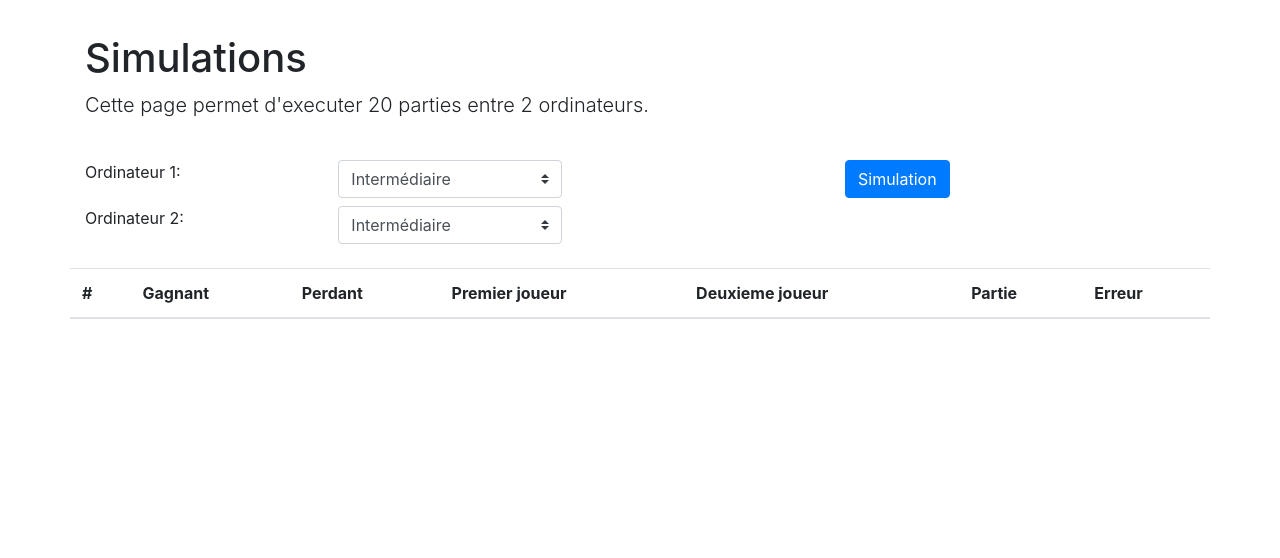
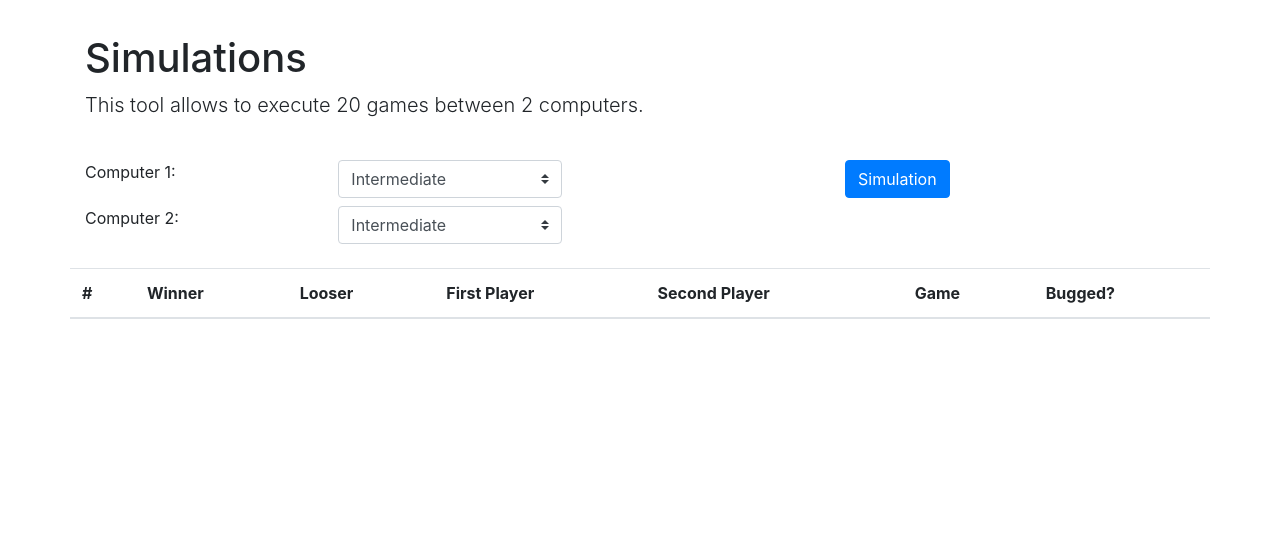
Before and after one commit to jpboudreault/tictactoe, a Django app: page /simulation in a window 1280 px wide. Shown: the part 74-632 px from the top of the page. Run offline with Django 3.2, Linux system fonts and the light colour scheme; lists and menus that the app fills with data are empty; some libraries are stand-ins or nearby versions.

Commit message:
Adding translations

```diff
--- a/game/templates/simulation.html
+++ b/game/templates/simulation.html
@@ -1,33 +1,34 @@
 {% extends "base_generic.html" %}
 
+{% load i18n %}
 {% block content %}
-<h1 class="mt-5">Simulations</h1>
-<p class="lead">Cette page permet d'executer 20 parties entre 2 ordinateurs.</p>
+<h1 class="mt-5">{% trans 'Simulations' %}</h1>
+<p class="lead">{% trans 'This tool allows to execute 20 games between 2 computers.' %}</p>
 <div class="row pt-4">
     <div class="col-8">
         <div class="row">
-            <div class="col-4"><span>Ordinateur 1:</span></div>
+            <div class="col-4"><span>{% trans 'Computer' %} 1:</span></div>
             <div class="col-4">
                 <select id="game-cpu1" class="custom-select">
-                    <option value="rand">D&eacute;butant</option>
-                    <option value="center" selected>Interm&eacute;diaire</option>
-                    <option value="exp">Exp&eacute;rimental</option>
+                    <option value="rand">{% trans 'Beginner' %}</option>
+                    <option value="center" selected>{% trans 'Intermediate' %}</option>
+                    <option value="exp">{% trans 'Experimental' %}</option>
                 </select>
             </div>
         </div>
         <div class="row pt-2">
-            <div class="col-4"><span>Ordinateur 2:</span></div>
+            <div class="col-4"><span>{% trans 'Computer' %} 2:</span></div>
             <div class="col-4">
                 <select id="game-cpu2" class="custom-select">
-                    <option value="rand">D&eacute;butant</option>
-                    <option value="center" selected>Interm&eacute;diaire</option>
-                    <option value="xav">Exp&eacute;rimental</option>
+                    <option value="rand">{% trans 'Beginner' %}</option>
+                    <option value="center" selected>{% trans 'Intermediate' %}</option>
+                    <option value="xav">{% trans 'Experimental' %}</option>
                 </select>
             </div>
         </div>
     </div>
     <div class="col-4">
-        <button id="simulation-start" type="button" class="btn btn-primary co">Simulation</button>
+        <button id="simulation-start" type="button" class="btn btn-primary co">{% trans 'Simulation' %}</button>
     </div>
 </div>
 <div class="row pt-4">
@@ -35,12 +36,12 @@
         <thead>
         <tr>
             <th scope="col">#</th>
-            <th scope="col">Gagnant</th>
-            <th scope="col">Perdant</th>
-            <th scope="col">Premier joueur</th>
-            <th scope="col">Deuxieme joueur</th>
-            <th scope="col">Partie</th>
-            <th scope="col">Erreur</th>
+            <th scope="col">{% trans 'Winner' %}</th>
+            <th scope="col">{% trans 'Looser' %}</th>
+            <th scope="col">{% trans 'First Player' %}</th>
+            <th scope="col">{% trans 'Second Player' %}</th>
+            <th scope="col">{% trans 'Game' %}</th>
+            <th scope="col">{% trans 'Bugged?' %}</th>
         </tr>
         </thead>
         <tbody id="simulation-body">
```
Also changed, not shown: game/templates/play.html (+7 -6 lines), game/templates/rules.html (+7 -8 lines).
